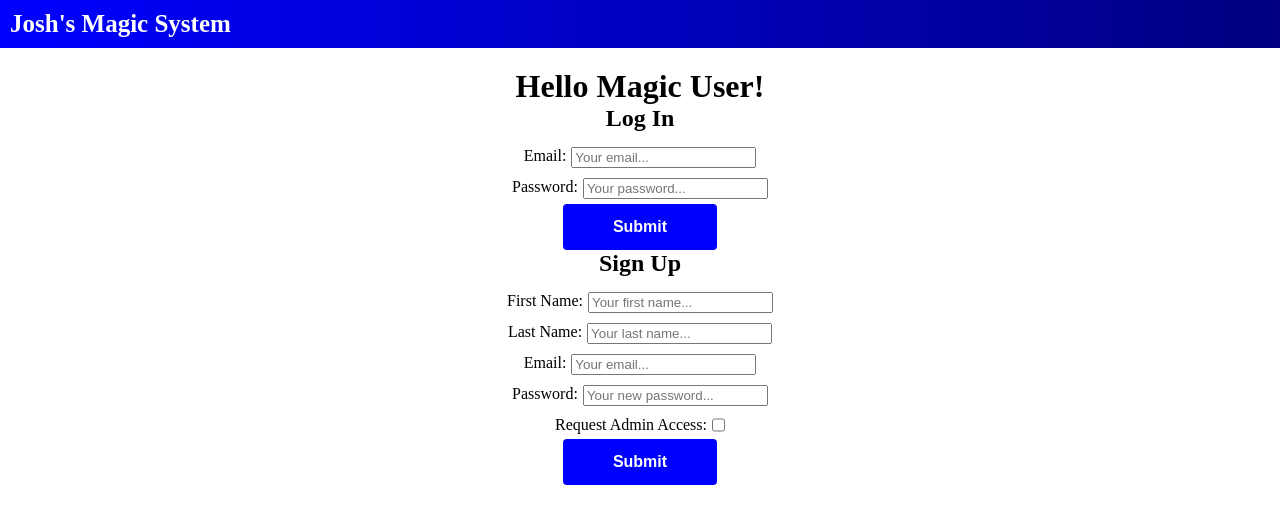
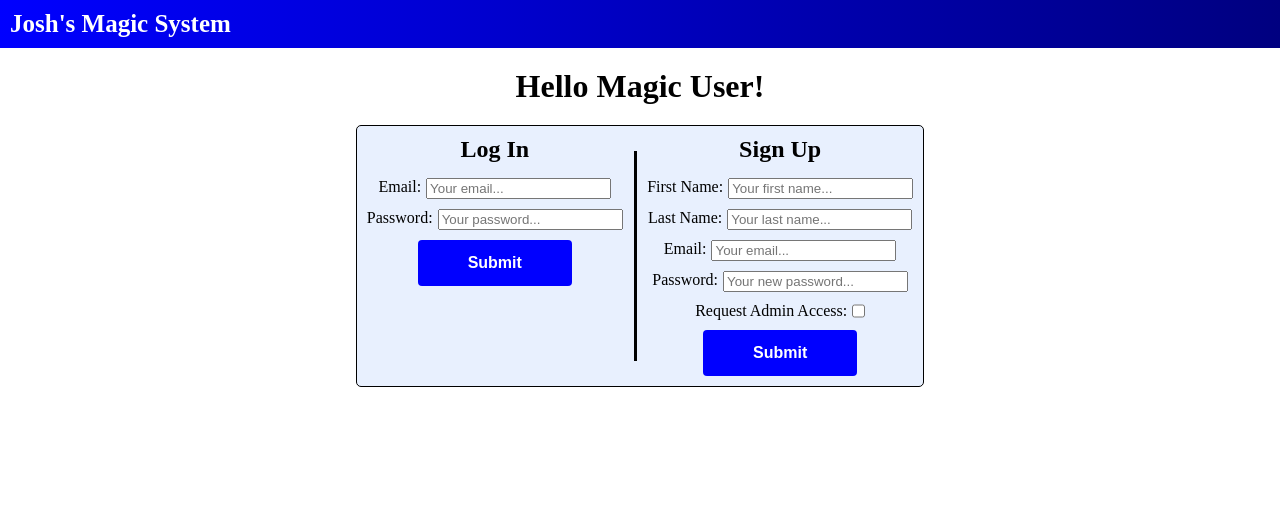
Before and after one commit to Chip-L/joshs-magic-system, a React (Create React App) app in the folder client/: page / in a window 1280 px wide. Shown: the top 524 px of the page. Built offline with nearby package versions, Linux system fonts and the light colour scheme.

Commit message:
the landing page displays correctly

```diff
--- a/client/src/components/Login+SignUpForm.css.js
+++ b/client/src/components/Login+SignUpForm.css.js
@@ -27,12 +27,11 @@ export const Control = styled.input`
 `;
 
 export const Button = styled.input`
-  // width: 80%;
   background-color: blue;
   color: white;
-  padding 1.4rem 5rem;
+  margin-top: 0.5rem; padding 1.4rem 5rem;
   border: none;
-  border-radius: .4rem;
+  border-radius: 0.4rem;
   cursor: pointer;
   font-weight: bold;
   font-size: 1.6rem;
--- a/client/src/pages/Home.css.js
+++ b/client/src/pages/Home.css.js
@@ -1,7 +1,43 @@
 import styled from "styled-components";
 
 export const Content = styled.div`
-  margin: 2rem 0;
+  display: flex;
+  flex-direction: column;
+  justify-content: center;
+  align-items: center;
+
   text-align: center;
+  max-width: 1440px;
+  margin: 2rem auto;
 `;
-export const H1 = styled.h1``;
+
+export const PanelContainer = styled.div`
+  margin: 2rem;
+  border: 1px solid black;
+  border-radius: 0.5rem;
+
+  background-color: rgb(232, 240, 254);
+  display: flex;
+  flex-wrap: wrap;
+  justify-content: center;
+`;
+
+export const Panel = styled.div`
+  text-align: center;
+  padding: 1rem 0.5rem;
+`;
+
+export const Divider = styled.div`
+  border-top: 0.3rem solid black;
+  width: 80%;
+  margin: 0.15rem auto 0 auto;
+
+  @media (min-width: 426px) {
+    border-top: none;
+    width: 0;
+
+    border-left: 0.3rem solid black;
+    height: calc(262px * 0.8);
+    margin: auto 0 auto 0.15rem;
+  }
+`;
--- a/client/src/pages/Home.js
+++ b/client/src/pages/Home.js
@@ -1,6 +1,6 @@
 import React from "react";
 // CSS
-import { Content } from "./Home.css";
+import { Content, Panel, PanelContainer, Divider } from "./Home.css";
 //Global Store
 import { useStoreContext } from "../store/globalState";
 import LoginForm from "../components/LoginForm";
@@ -16,8 +16,15 @@ const Home = () => {
       ) : (
         <>
           <h1>Hello Magic User!</h1>
-          <LoginForm />
-          <SignUpForm />
+          <PanelContainer>
+            <Panel>
+              <LoginForm />
+            </Panel>
+            <Divider />
+            <Panel>
+              <SignUpForm />
+            </Panel>
+          </PanelContainer>
         </>
       )}
     </Content>
```
